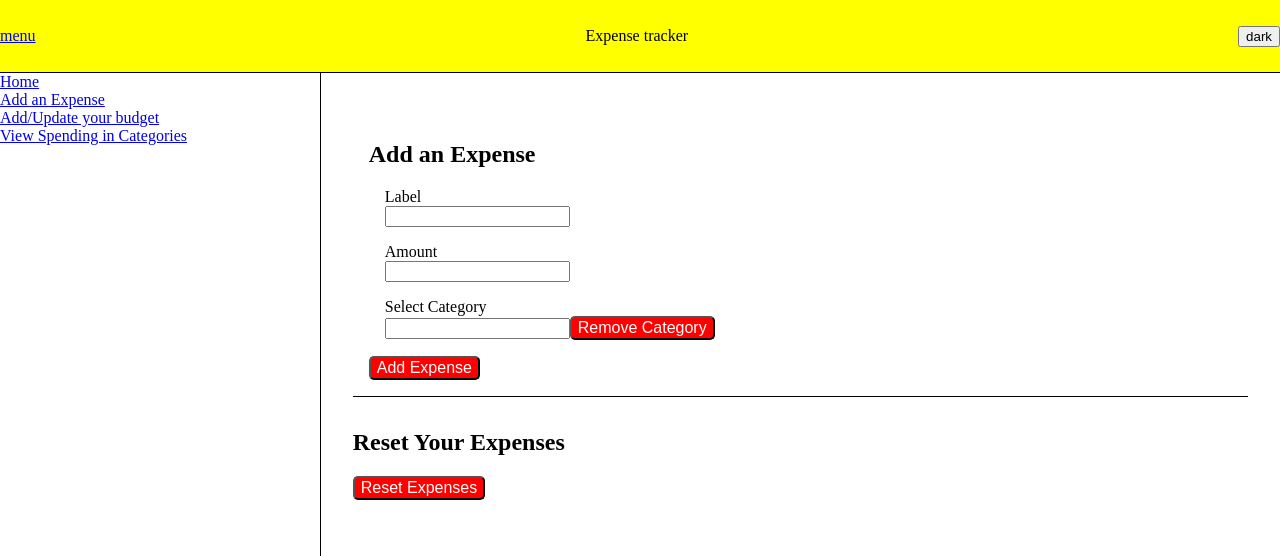
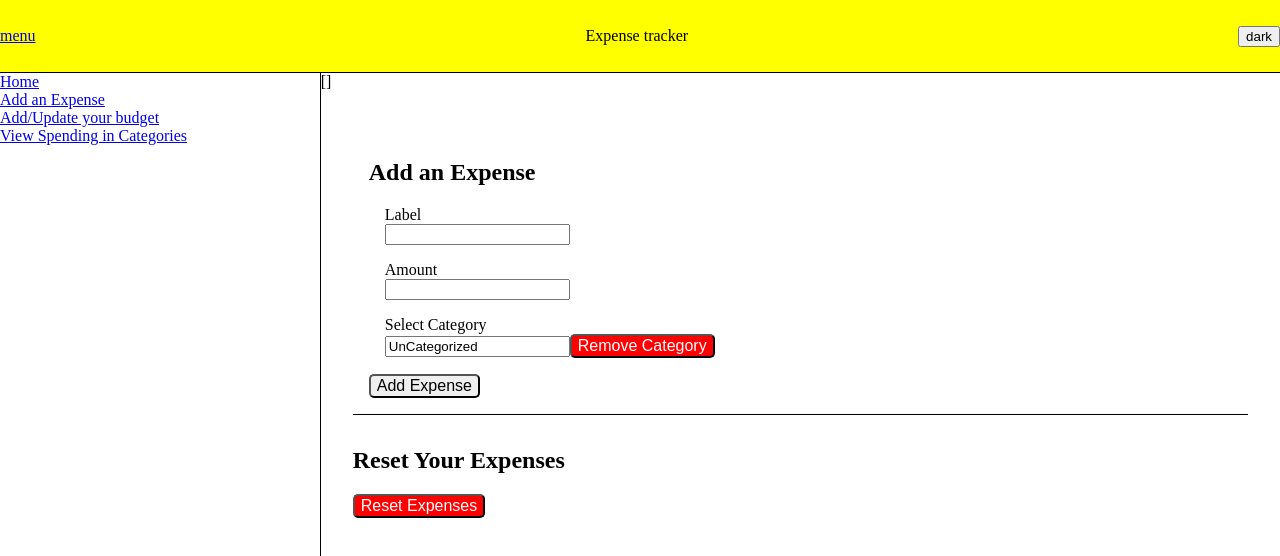
Before and after one commit to kidaneb/Expense-Tracker-React.js-app-Project, a React (Vite) app in the folder Dynamic-part-of-the-app/: page /expense in a window 1280 px wide. Shown: the top 556 px of the page. Built offline with nearby package versions, Linux system fonts and the light colour scheme.

Commit message:
expense page features added, adding an expense, saving the total expense in local storage and displaying expense in home page

```diff
--- a/Dynamic-part-of-the-app/src/Budget/Budget.jsx
+++ b/Dynamic-part-of-the-app/src/Budget/Budget.jsx
@@ -18,9 +18,7 @@ export function Budget() {
   useEffect(() => {
     localStorage.setItem(LOCAL_STORAGE_KEY, JSON.stringify(infoArray));
   }, [infoArray]);
-  useEffect(()=>{
-    localStorage.setItem("currentBudget",budget)
-  },[budget, setBudget])
+
 
   // Set Budget Submit Function
 
--- a/Dynamic-part-of-the-app/src/Expense/Expense.jsx
+++ b/Dynamic-part-of-the-app/src/Expense/Expense.jsx
@@ -1,30 +1,69 @@
-import { useRef } from "react";
+import { useContext, useRef } from "react";
+import { MyContext } from "../Home/SharedContext";
+import { useNavigate } from "react-router-dom";
 
 export function Expense() {
-  const addExpenseLabelRef = useRef("");
+  const { infoArray, setInfoArray } = useContext(MyContext);
+  const { expense, setExpense } = useContext(MyContext);
+  const addExpenseLableRef = useRef("");
+  const addExpenseAmountRef = useRef(0);
+  const addExpenseCategoryRef = useRef("Uncategorized");
+  const navigate = useNavigate();
+
+  function addExpenseSubmit(e) {
+    e.preventDefault();
+    if (
+      addExpenseLableRef.current.value === "" ||
+      addExpenseAmountRef.current.value === ""
+    ) {
+      return;
+    }
+
+    setInfoArray((currentInfoArray) =>
+     [
+        {
+          label: addExpenseLableRef.current.value,
+          type: "Expense",
+          amount: addExpenseAmountRef.current.value,
+          category: addExpenseCategoryRef.current.value,
+          date: new Date().toISOString().split("T")[0],
+          id: crypto.randomUUID(),
+        },
+        ...currentInfoArray
+      ]
+    );
+    setExpense(currentExpense => parseFloat(currentExpense) + parseFloat(addExpenseAmountRef.current.value));
+    navigate("/")
+  }
+
   return (
     <>
-      <form>
+    {JSON.stringify(infoArray)}
+      <form onSubmit={addExpenseSubmit}>
         <h2>Add an Expense</h2>
 
         <div>
           <div className="expense-label">
             <div>Label</div>
-            <input type="text" />
+            <input type="text" ref={addExpenseLableRef} />
           </div>
 
           <div className="expense-amount">
             <div>Amount</div>
-            <input type="number" />
+            <input type="number" ref={addExpenseAmountRef} />
           </div>
 
           <div className="expense-category">
             <div>Select Category</div>
-            <input type="text" />
+            <input
+              type="text"
+              ref={addExpenseCategoryRef}
+              defaultValue="UnCategorized"
+            />
             <button className="btn danger">Remove Category</button>
           </div>
         </div>
-        <button className="btn danger">Add Expense</button>
+        <button className="btn">Add Expense</button>
       </form>
 
       <div className="reset-expenses">
--- a/Dynamic-part-of-the-app/src/Home/Home.jsx
+++ b/Dynamic-part-of-the-app/src/Home/Home.jsx
@@ -3,11 +3,15 @@ import { MyContext } from "./SharedContext";
 import { LOCAL_STORAGE_KEY } from "../Budget/Budget";
 
 export function Home() {
+  //BUDGET RELATED DECLARATIONS
   const { infoArray, setInfoArray } = useContext(MyContext);
-
   const budgetRef = useRef(0);
   const { budget, setBudget } = useContext(MyContext);
 
+  // EXPENSE RELATED DECLARATIONS
+  const expenseRef = useRef(0);
+  const {expense, setExpense} = useContext(MyContext);
+// BUDGET RELATED EFFECTS
   useEffect(() => {
     localStorage.setItem(LOCAL_STORAGE_KEY, JSON.stringify(infoArray));
   }, [infoArray]);
@@ -17,8 +21,15 @@ export function Home() {
 
   useEffect(() => {
     budgetRef.current.textContent = `$${budget}`;
-  });
+  },[budget]);
 
+  // EXPENSE RELATED EFFECTS
+  useEffect(()=>{
+    expenseRef.current.textContent = "$"+expense;
+  })
+  useEffect(()=>{
+    localStorage.setItem("currentExpense", expense);
+  },[expense])
   return (
     <>
 
@@ -31,7 +42,7 @@ export function Home() {
 
         <div className="expense-display">
           <div className="expense-title">Expense</div>
-          <div className="expense-value">$450</div>
+          <div className="expense-value" ref={expenseRef}></div>
         </div>
       </div>
       <div className="transaction-history-container">
--- a/Dynamic-part-of-the-app/src/Home/SharedContext.jsx
+++ b/Dynamic-part-of-the-app/src/Home/SharedContext.jsx
@@ -14,10 +14,16 @@ export function SharedContext({ children }) {
     return (storedBudget || 0);
  });
 
+const [expense, setExpense] = useState(()=>{
+
+  const storedExpense = JSON.parse(localStorage.getItem("currentExpense"));
+
+  return (storedExpense || 0);
+});
 
 
   return (
-    <MyContext.Provider value={{ budget, setBudget, infoArray, setInfoArray }}>
+    <MyContext.Provider value={{ budget, setBudget, infoArray, setInfoArray, expense, setExpense }}>
       {children}
     </MyContext.Provider>
   );
--- a/Dynamic-part-of-the-app/src/Router.jsx
+++ b/Dynamic-part-of-the-app/src/Router.jsx
@@ -27,7 +27,14 @@ export const router = createBrowserRouter([
           </SharedContext>
         ),
       },
-      { path: "/expense", element: <Expense /> },
+      {
+        path: "/expense",
+        element: (
+          <SharedContext>
+            <Expense />
+          </SharedContext>
+        ),
+      },
       { path: "/category", element: <Category /> },
     ],
   },
```
